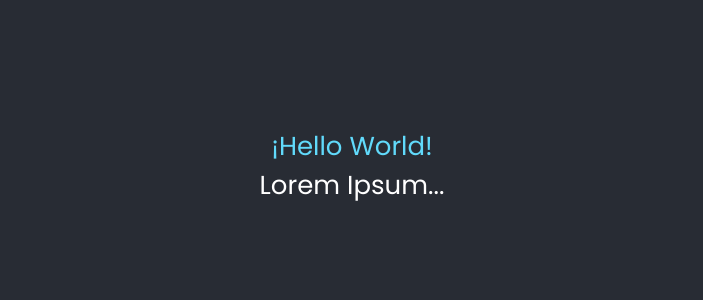
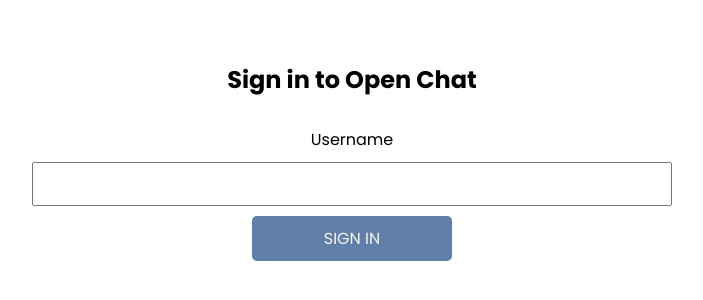
Before and after one commit to amorals-mtz/react-chat-app, a React (Create React App) app in the folder client/: page / in a window 1280 px wide. Shown: the part 234-534 px from the top of the page, without its empty margins (288-991 px from the left). Built offline with nearby package versions, Linux system fonts and the light colour scheme; no server answers.

Commit message:
feat(client): Setup `React Router` to enable navigation between pages of the application.

```diff
--- a/client/src/App.js
+++ b/client/src/App.js
@@ -1,9 +1,13 @@
+import { BrowserRouter, Routes, Route } from 'react-router-dom';
 import socketIO from 'socket.io-client';
+
 import './App.css';
+import Home from './components/Home';
+import ChatPage from './components/ChatPage';
 
 const socket = socketIO.connect('http://localhost:4000');
 
-function App() {
+function _App() {
   return (
     <div className="App">
       <header className="App-header">
@@ -14,4 +18,19 @@ function App() {
   );
 }
 
+// Assign routes for the pages of the application and passes
+// the Socket.io library into the components.
+function App() {
+  return (
+    <BrowserRouter>
+      <div>
+        <Routes>
+          <Route path="/" element={<Home socket={socket} />}></Route>
+          <Route path="/chat" element={<ChatPage socket={socket} />}></Route>
+        </Routes>
+      </div>
+    </BrowserRouter>
+  );
+}
+
 export default App;
```
